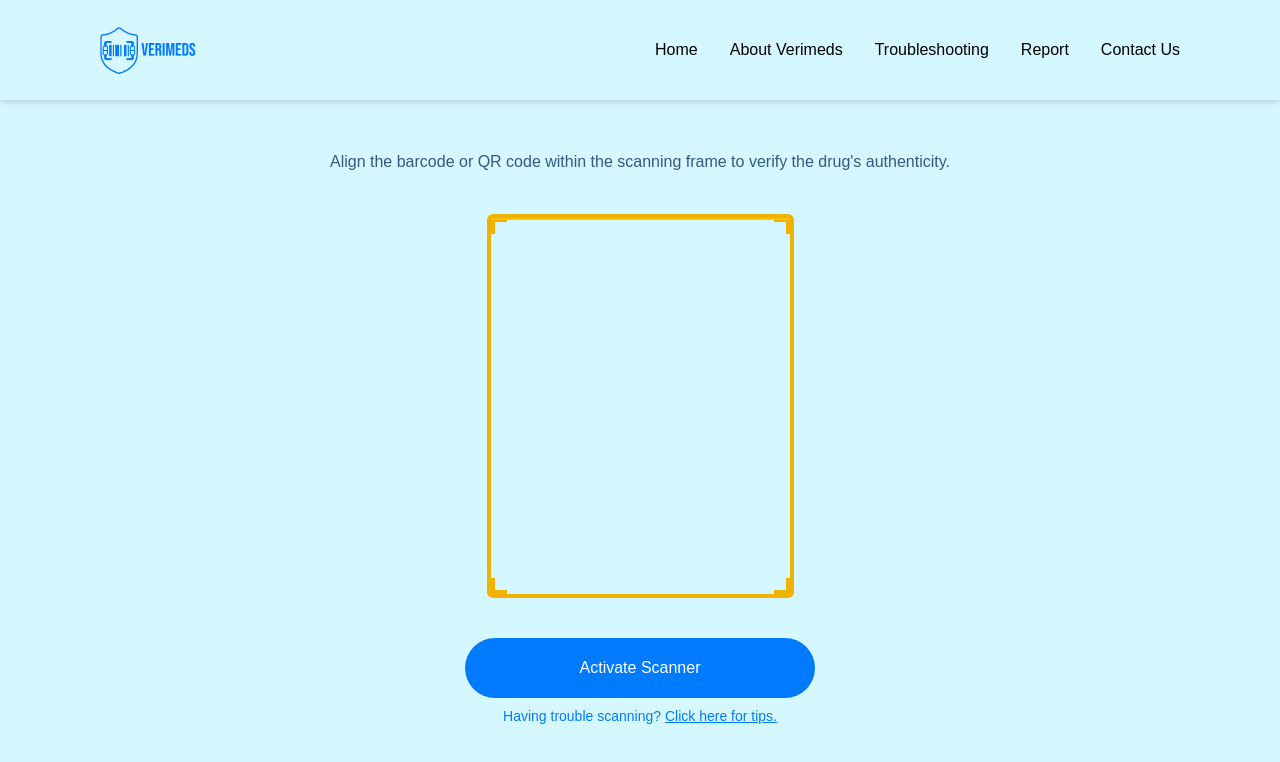
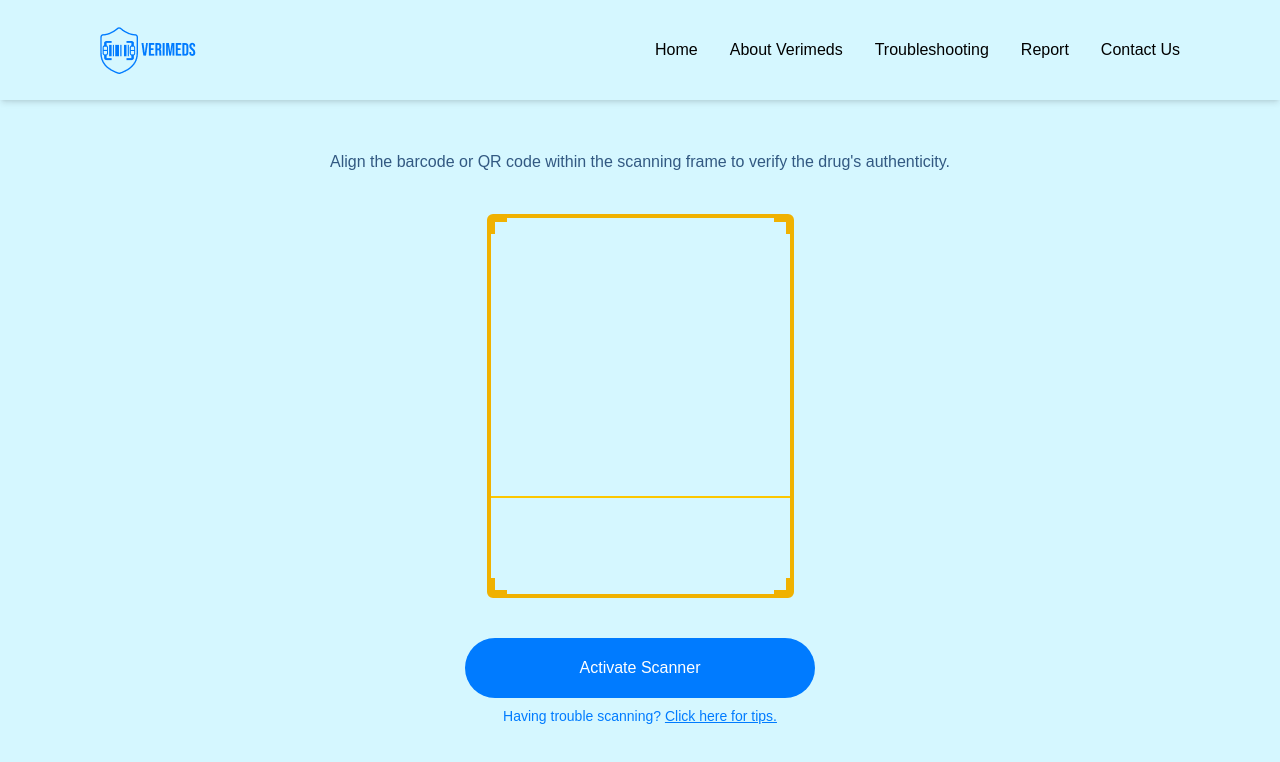
Before and after one commit to MayowaDeveloper2/verimeds, a Next.js app: page /activate-scanner in a window 1280 px wide. Shown: the top 762 px of the page. Built offline with nearby package versions, Linux system fonts and the light colour scheme.

Commit message:
animate scan line

```diff
--- a/src/app/activate-scanner/activatescanner/activate.tsx
+++ b/src/app/activate-scanner/activatescanner/activate.tsx
@@ -91,7 +91,7 @@ export default function Activate() {
           <div className="absolute top-0 left-0 w-full h-[2px] bg-yellow-400 animate-scan-line" />
           {/* Scanner Targets */}
           <div id="qr-reader" className="w-full h-full absolute" />
-          <div ref={quaggaRef} className="w-full h-full absolute" />
+          <div ref={quaggaRef} className="w-full h-full absolute hidden" />
         </div>
 
         <div className="flex flex-col mt-[30px] lg:mt-[40px] w-full justify-center lg:items-center">
--- a/src/app/globals.css
+++ b/src/app/globals.css
@@ -28,3 +28,20 @@ body {
   color: black;
   font-family: Arial, Helvetica, sans-serif;
 }
+
+@theme {
+  --animate-scan-line: scan-line 2s linear infinite;
+
+  @keyframes scan-line {
+    0% {
+      top: 0%;
+    }
+    100% {
+      top: 100%;
+    }
+  }
+}
+
+.animate-scan-line {
+  animation: var(--animate-scan-line);
+}
```
